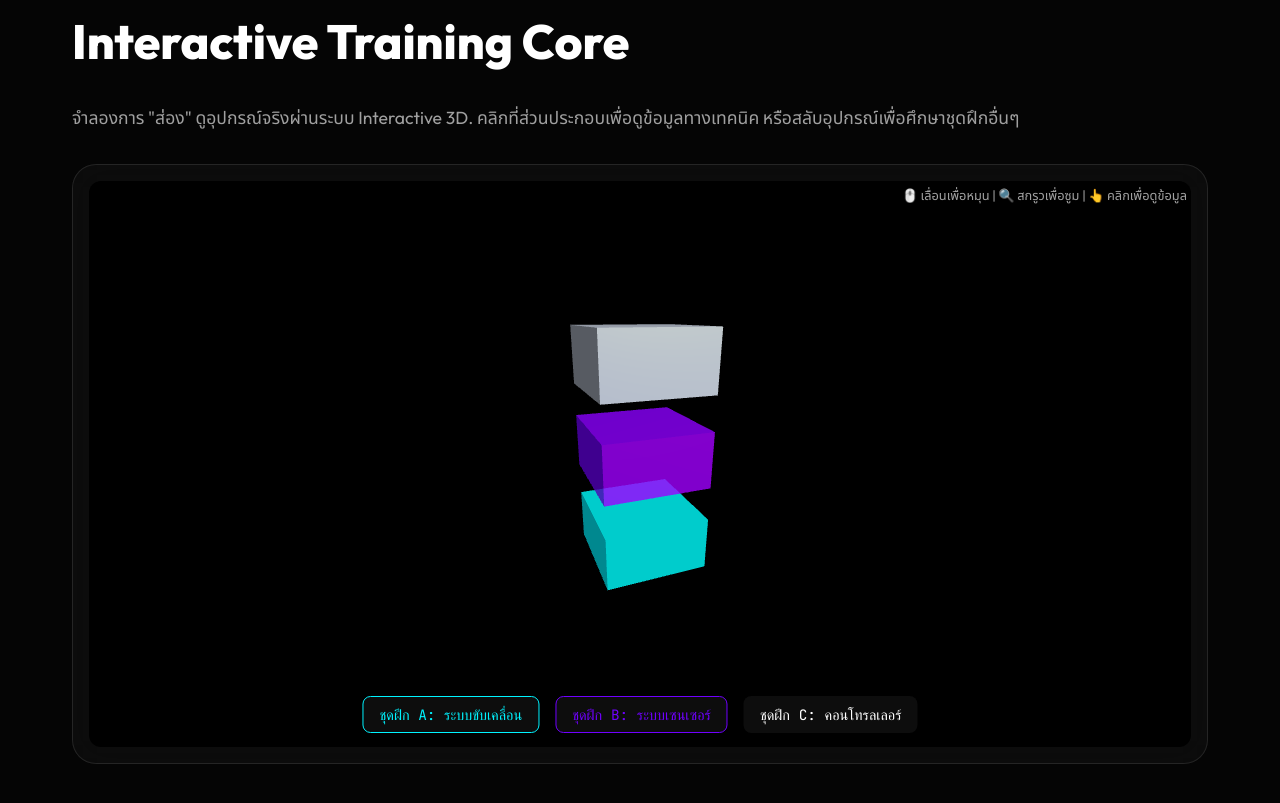
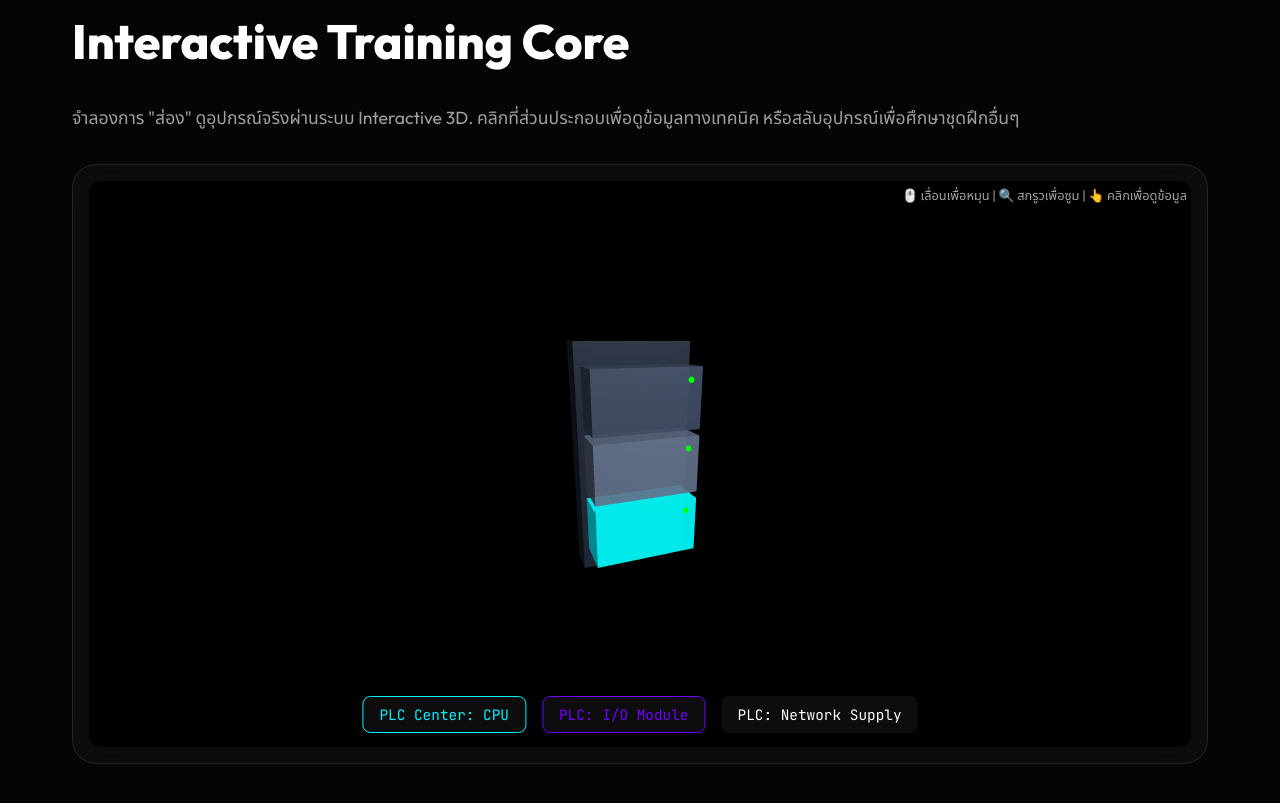
Before and after one commit to tour4645/virtual-tour-landing, a plain HTML site: page index.html in a window 1280 px wide. Shown: the part 2497-3300 px from the top of the page. Drawn offline with nearby package versions, Linux system fonts and the light colour scheme; animation ran at ten frames a second.

Commit message:
feat: specialize interactive 3D for PLC industrial training kits

```diff
--- a/index.html
+++ b/index.html
@@ -365,17 +365,17 @@
                 </div>
 
                 <!-- Controls -->
-                <div
+                <div <div
                     style="position: absolute; bottom: 30px; left: 50%; transform: translateX(-50%); display: flex; gap: 1rem; z-index: 10;">
                     <button onclick="switchEquipment(0)" class="tag"
-                        style="cursor: pointer; border: 1px solid var(--accent); color: var(--accent);">ชุดฝึก A:
-                        ระบบขับเคลื่อน</button>
+                        style="cursor: pointer; border: 1px solid var(--accent); color: var(--accent);">PLC Center:
+                        CPU</button>
                     <button onclick="switchEquipment(1)" class="tag"
-                        style="cursor: pointer; border: 1px solid var(--primary); color: var(--primary);">ชุดฝึก B:
-                        ระบบเซนเซอร์</button>
+                        style="cursor: pointer; border: 1px solid var(--primary); color: var(--primary);">PLC: I/O
+                        Module</button>
                     <button onclick="switchEquipment(2)" class="tag"
-                        style="cursor: pointer; border: 1px solid var(--gold); color: var(--gold);">ชุดฝึก C:
-                        คอนโทรลเลอร์</button>
+                        style="cursor: pointer; border: 1px solid var(--gold); color: var(--gold);">PLC: Network
+                        Supply</button>
                 </div>
 
                 <!-- Interaction Hint -->
@@ -398,27 +398,27 @@
 
             const equipmentData = [
                 {
-                    name: "ระบบขับเคลื่อน (Drive System)",
+                    name: "ชุดฝึก PLC: Core Controller",
                     parts: [
-                        { name: "Motor Core", color: 0x00f3ff, desc: "มอเตอร์ประสิทธิภาพสูง ควบคุมด้วยระบบ PWM เพื่อความแม่นยำในการหมุน" },
-                        { name: "Gear Box", color: 0x7000ff, desc: "ระบบเฟืองทดกำลัง 1:50 เพิ่มแรงบิดสำหรับการยกโหลดหนัก" },
-                        { name: "Power Rail", color: 0x9ca3af, desc: "รางจ่ายไฟหลัก รองรับกระแสสูงสุด 20A พร้อมระบบตัดไฟอัตโนมัติ" }
+                        { name: "CPU Module (S7-1200)", color: 0x2d3748, desc: "หน่วยประมวลผลหลักของ PLC ทำหน้าที่คุมตรรกะการทำงาน (Logic) ทั้งหมดของชุดฝึก" },
+                        { name: "Digital I/O Ports", color: 0x4a5568, desc: "ช่องเชื่อมต่อสัญญาณ Digital Input/Output สำหรับต่อกับ Sensor และ Actuator ภายนอก" },
+                        { name: "Ethernet Interface", color: 0x00f3ff, desc: "พอร์ตสื่อสารความเร็วสูงสำหรับโปรแกรม PLC และเชื่อมต่อกับระบบ AI Monitoring" }
                     ]
                 },
                 {
-                    name: "ระบบเซนเซอร์ (Sensor Array)",
+                    name: "ชุดฝึก PLC: I/O Expansion",
                     parts: [
-                        { name: "LiDAR Scanner", color: 0xff0055, desc: "เซนเซอร์ตรวจจับระยะไกล 360 องศา เพื่อการสร้างแผนที่ Virtual Room" },
-                        { name: "Ultrasonic Kit", color: 0x00ff00, desc: "เครื่องตรวจจับสิ่งกีดขวางระยะใกล้ ทำงานร่วมกับระบบ AR Overlay" },
-                        { name: "IMU Unit", color: 0xffff00, desc: "วัดความเร่งและความเอียง เพื่อคงสถานะสมดุลของชุดฝึกในโลกจริง" }
+                        { name: "Analog Input Module", color: 0x7000ff, desc: "โมเดลรับสัญญาณอนาล็อก 4-20mA หรือ 0-10V สำหรับเซนเซอร์ความดันและอุณหภูมิ" },
+                        { name: "Relay Output Board", color: 0xfacc15, desc: "แผงรีเลย์สำหรับควบคุมอุปกรณ์ไฟฟ้ากำลังสูงในโรงงานจำลอง" },
+                        { name: "Signal Indicator", color: 0x00ff00, desc: "ไฟแสดงสถานะการทำงานของ Logic แต่ละ Step ในกระบวนการ AR Animation" }
                     ]
                 },
                 {
-                    name: "คอนโทรลเลอร์ (Quantum Controller)",
+                    name: "ชุดฝึก PLC: Power & Network",
                     parts: [
-                        { name: "Main Logic Board", color: 0x0000ff, desc: "หน่วยประมวลผลหลัก ทำหน้าที่เชื่อมโยงโค้ด C# เข้ากับฮาร์ดแวร์" },
-                        { name: "WiFi/MQTT Module", color: 0xffffff, desc: "สื่อสารแบบไร้สายกับ Dashboard เพื่อส่งค่า Telemetry แบบ Real-time" },
-                        { name: "Cooling Fin", color: 0x444444, desc: "ระบบระบายความร้อนอลูมิเนียม ช่วยรักษาอุณหภูมิของชิปประมวลผล" }
+                        { name: "24V DC Power Supply", color: 0x9ca3af, desc: "แหล่งจ่ายไฟหลักสำหรับ PLC และเซนเซอร์ทั้งหมดในชุดฝึก" },
+                        { name: "HMI Touch Panel", color: 0x3b82f6, desc: "หน้าจอสัมผัสสำหรับควบคุมเครื่องจักรในรูปแบบ Virtual Interface" },
+                        { name: "Profinet Module", color: 0xff0000, desc: "โมดูลสื่อสารเครือข่ายอุตสาหกรรมสำหรับการทำงานร่วมกับแขนกล 3D" }
                     ]
                 }
             ];
@@ -441,7 +441,7 @@
                 pointLight.position.set(10, 10, 10);
                 scene.add(pointLight);
 
-                camera.position.z = 5;
+                camera.position.z = 6;
                 camera.position.y = 2;
                 camera.lookAt(0, 0, 0);
 
@@ -462,23 +462,36 @@
                 const group = new THREE.Group();
                 const data = equipmentData[index];
 
+                // Create "Rack" look for PLC
+                const rackGeo = new THREE.BoxGeometry(2, 4, 0.5);
+                const rackMat = new THREE.MeshPhongMaterial({ color: 0x1a202c });
+                const rack = new THREE.Mesh(rackGeo, rackMat);
+                rack.position.z = -0.5;
+                group.add(rack);
+
                 data.parts.forEach((p, i) => {
-                    const geometry = new THREE.BoxGeometry(1.5, 0.8, 1.5);
+                    const geometry = new THREE.BoxGeometry(1.8, 1, 0.8);
                     const material = new THREE.MeshPhongMaterial({
                         color: p.color,
                         transparent: true,
-                        opacity: 0.8,
+                        opacity: 0.9,
                         emissive: p.color,
-                        emissiveIntensity: 0.2
+                        emissiveIntensity: 0.1
                     });
-                    const cube = new THREE.Mesh(geometry, material);
-                    cube.position.y = i * 1.2 - 1;
-                    cube.userData = p;
-                    group.add(cube);
-                    interObjects.push(cube);
+                    const module = new THREE.Mesh(geometry, material);
+                    module.position.y = 1.2 - (i * 1.2);
+                    module.userData = p;
+                    group.add(module);
+                    interObjects.push(module);
 
-                    // Add dynamic floating animation
-                    cube.baseY = cube.position.y;
+                    // Add small lights/detail
+                    const ledGeo = new THREE.SphereGeometry(0.05);
+                    const ledMat = new THREE.MeshBasicMaterial({ color: 0x00ff00 });
+                    const led = new THREE.Mesh(ledGeo, ledMat);
+                    led.position.set(0.7, 0.3, 0.41);
+                    module.add(led);
+
+                    module.baseY = module.position.y;
                 });
 
                 currentObject = group;
```
